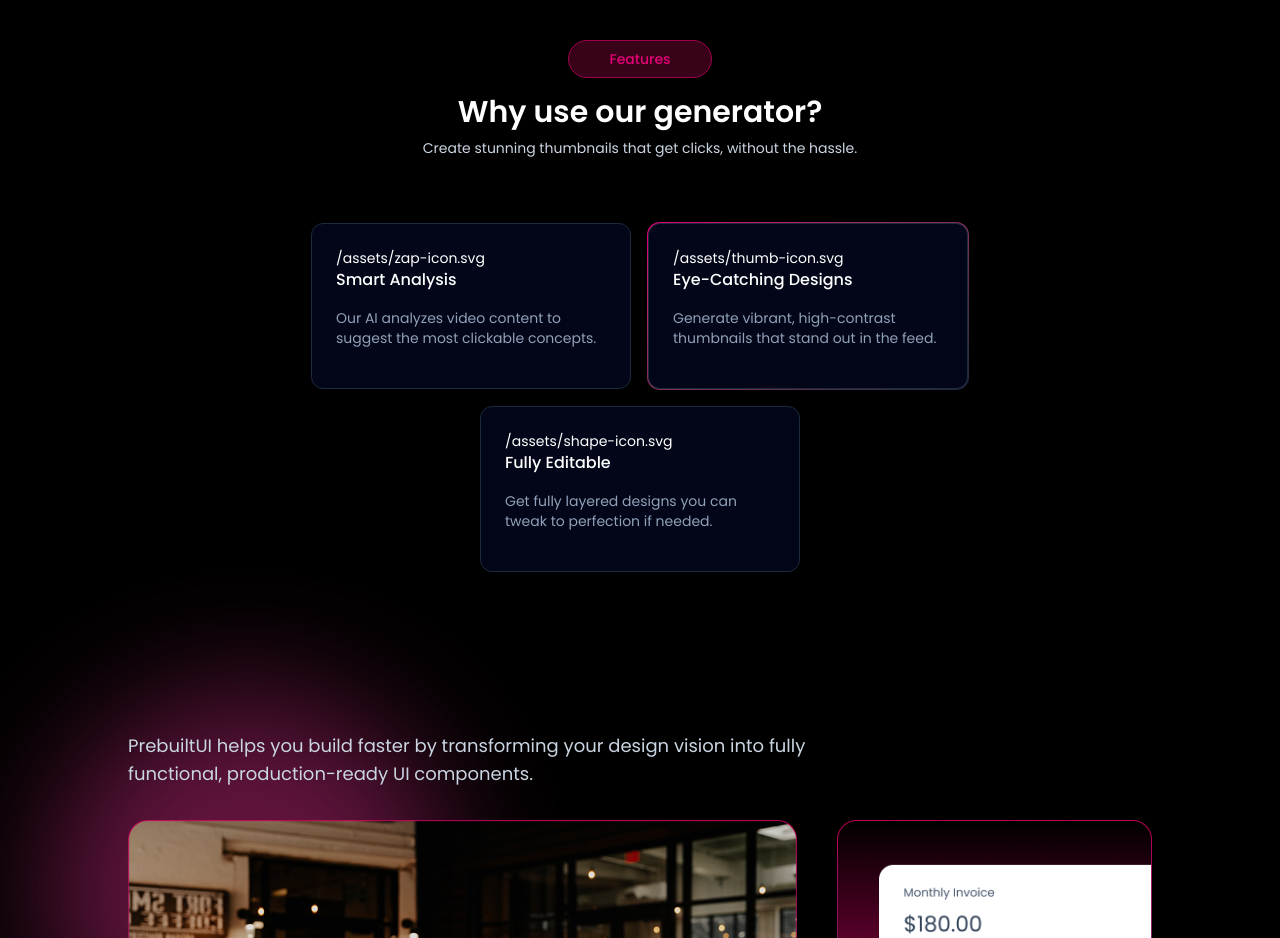
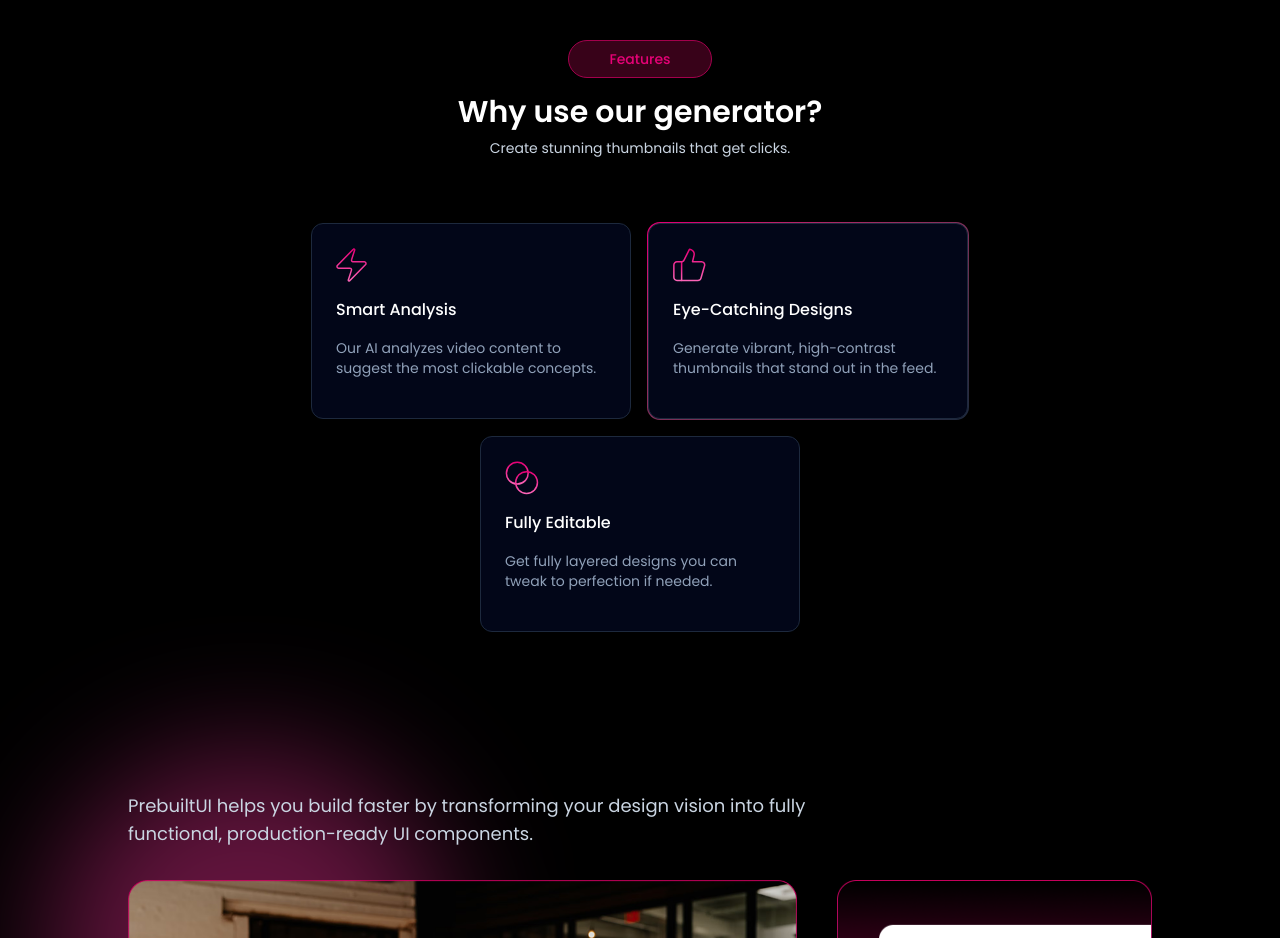
Before and after one commit to anshgautam-github/AI-Thumbnail-Generator, a React (Vite) app in the folder client/: page / in a window 1280 px wide. Shown: the part 1300-2238 px from the top of the page. Built offline with nearby package versions, Linux system fonts and the light colour scheme.

Commit message:
Feature updated

```diff
--- a/client/src/sections/FeaturesSection.tsx
+++ b/client/src/sections/FeaturesSection.tsx
@@ -8,7 +8,7 @@ import type { IFeature } from "../types";
 export default function FeaturesSection() {
     return (
         <div id="features" className="px-4 md:px-16 lg:px-24 xl:px-32">
-            <SectionTitle text1="Features" text2="Why use our generator?" text3="Create stunning thumbnails that get clicks, without the hassle." />
+            <SectionTitle text1="Features" text2="Why use our generator?" text3="Create stunning thumbnails that get clicks." />
             <div className="flex flex-wrap items-center justify-center gap-6 md:gap-4 mt-16 px-6">
                 {featuresData.map((feature: IFeature, index: number) => (
                     <motion.div key={index} className={`${index === 1 ? 'p-px rounded-[13px] bg-linear-to-br from-pink-600 to-slate-800' : ''}`}
@@ -18,7 +18,7 @@ export default function FeaturesSection() {
                         transition={{ delay: index * 0.15, type: "spring", stiffness: 320, damping: 70, mass: 1 }}
                     >
                         <div className="p-6 rounded-xl space-y-4 border border-slate-800 bg-slate-950 max-w-80 w-full">
-                            {feature.icon}
+                            <img src={feature.icon} alt={feature.title} />
                             <h3 className="text-base font-medium text-white">
                                 {feature.title}
                             </h3>
```
